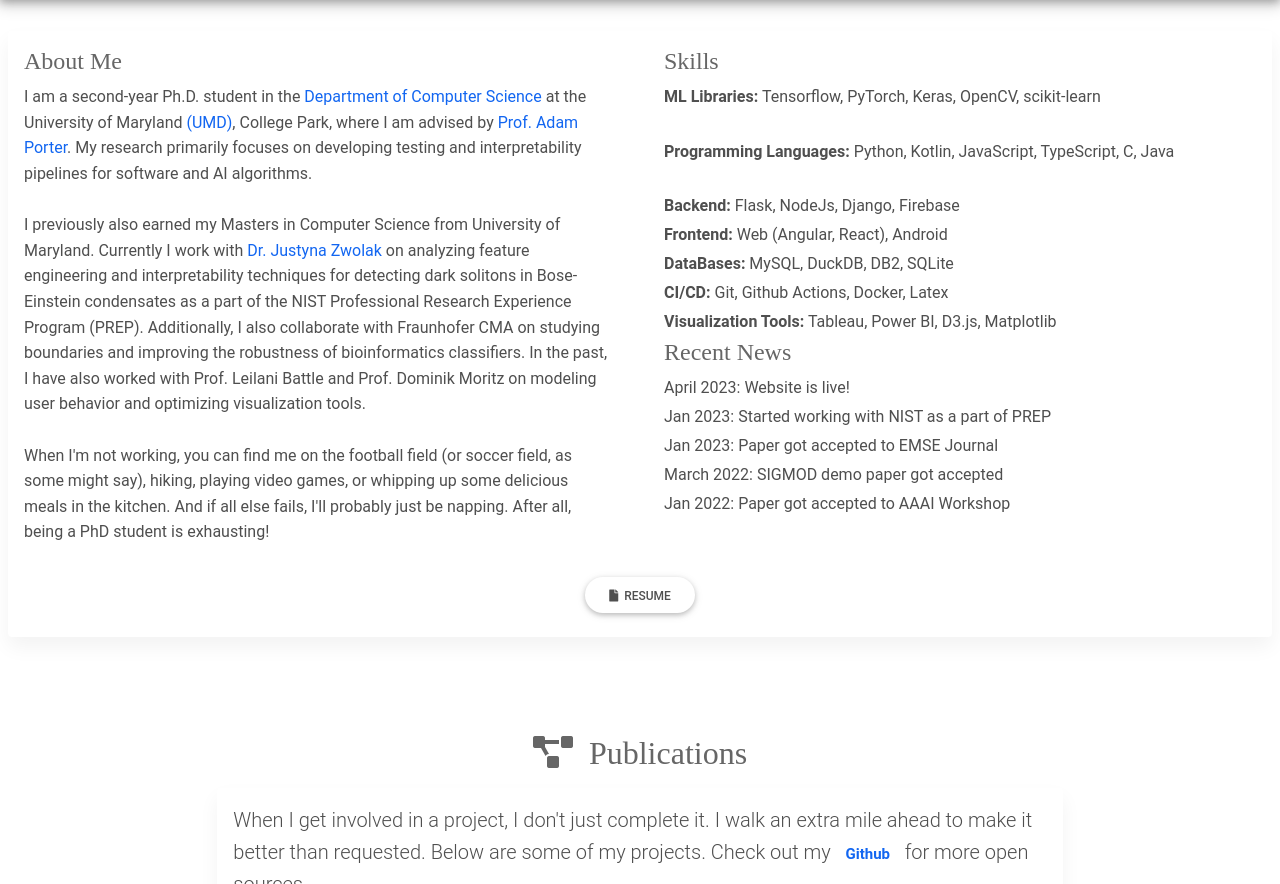
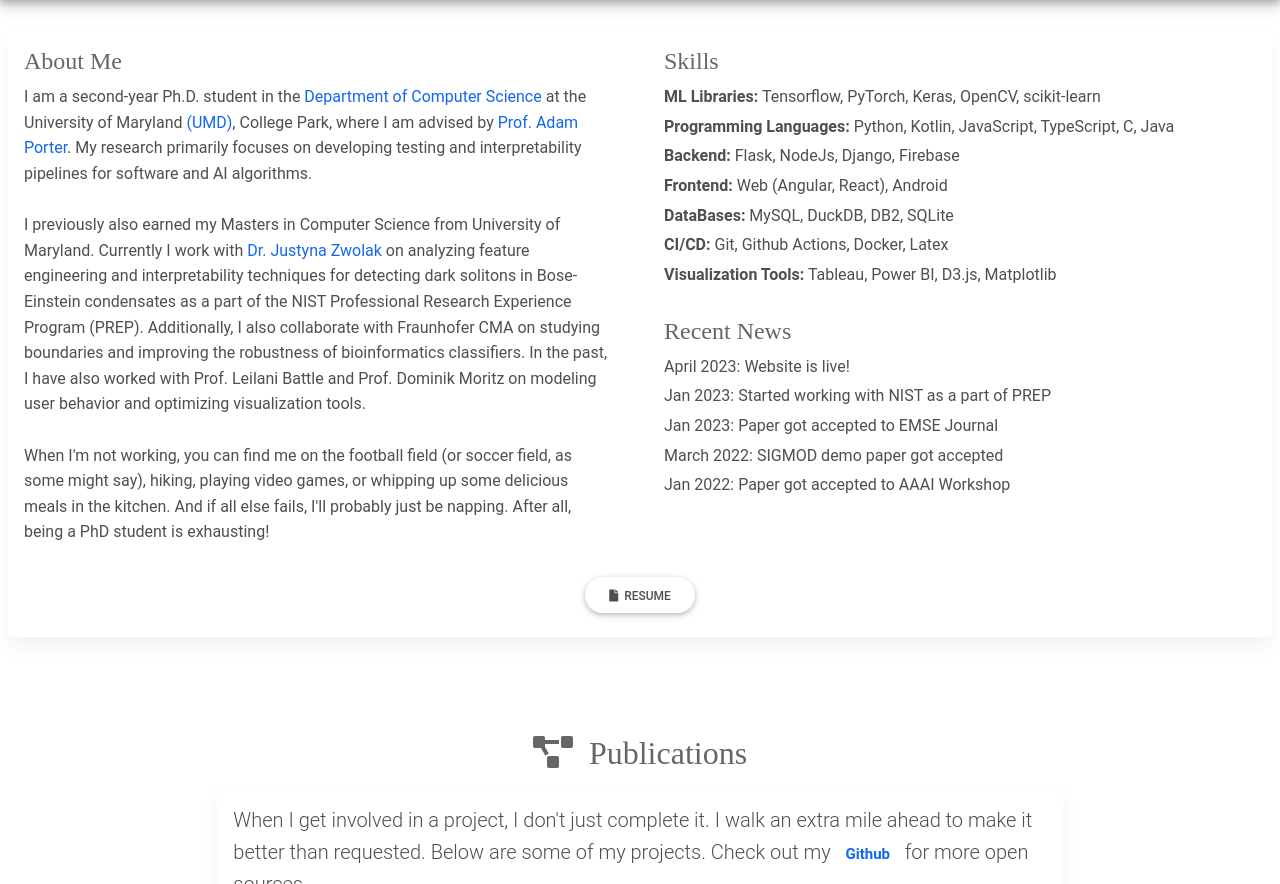
Before and after one commit to SaiArrow/SaiArrow.github.io, a plain HTML site: page index.html in a window 1280 px wide. Shown: the part 823-1707 px from the top of the page. Drawn offline with nearby package versions, Linux system fonts and the light colour scheme; a web font is replaced by a local one.

Commit message:
Revision commit

```diff
--- a/index.html
+++ b/index.html
@@ -101,21 +101,21 @@
               <div class="col-md-6 gx-3">
                 <div class="card-body">
                   <h4 class="text-primary-custom">Skills</h4>
-                  <div class="mb-4" style="height: 5px"><b>ML Libraries:</b> Tensorflow, PyTorch, Keras, OpenCV, scikit-learn</div><br>
-                  <div class="mb-4" style="height: 5px"><b>Programming Languages:</b> Python, Kotlin, JavaScript, TypeScript, C, Java</div><br>
-                  <div class="mb-4" style="height: 5px"><b>Backend:</b> Flask, NodeJs, Django, Firebase</div>
-                  <div class="mb-4" style="height: 5px"><b>Frontend:</b> Web (Angular, React), Android</div>
-                  <div class="mb-4" style="height: 5px"><b>DataBases:</b> MySQL, DuckDB, DB2, SQLite</div>
-                  <div class="mb-4" style="height: 5px"><b>CI/CD:</b> Git, Github Actions, Docker, Latex</div>
-                  <div class="mb-4" style="height: 5px"><b>Visualization Tools:</b> Tableau, Power BI, D3.js, Matplotlib</div>
+                  <div class="mb-1"><b>ML Libraries:</b> Tensorflow, PyTorch, Keras, OpenCV, scikit-learn</div>
+                  <div class="mb-1"><b>Programming Languages:</b> Python, Kotlin, JavaScript, TypeScript, C, Java</div>
+                  <div class="mb-1"><b>Backend:</b> Flask, NodeJs, Django, Firebase</div>
+                  <div class="mb-1"><b>Frontend:</b> Web (Angular, React), Android</div>
+                  <div class="mb-1"><b>DataBases:</b> MySQL, DuckDB, DB2, SQLite</div>
+                  <div class="mb-1"><b>CI/CD:</b> Git, Github Actions, Docker, Latex</div>
+                  <div class="mb-1"><b>Visualization Tools:</b> Tableau, Power BI, D3.js, Matplotlib</div>
 
-
+                  <br>
                   <h4 class="text-primary-custom">Recent News</h4>
-                  <div class="mb-4" style="height: 5px">April 2023: Website is live!</div>
-                  <div class="mb-4" style="height: 5px">Jan 2023: Started working with NIST as a part of PREP</div>
-                  <div class="mb-4" style="height: 5px">Jan 2023: Paper got accepted to EMSE Journal</div>
-                  <div class="mb-4" style="height: 5px">March 2022: SIGMOD demo paper got accepted</div>
-                  <div class="mb-4" style="height: 5px">Jan 2022: Paper got accepted to AAAI Workshop</div>
+                  <div class="mb-1">April 2023: Website is live!</div>
+                  <div class="mb-1">Jan 2023: Started working with NIST as a part of PREP</div>
+                  <div class="mb-1">Jan 2023: Paper got accepted to EMSE Journal</div>
+                  <div class="mb-1">March 2022: SIGMOD demo paper got accepted</div>
+                  <div class="mb-1">Jan 2022: Paper got accepted to AAAI Workshop</div>
                 </div>
               </div>
 
```
